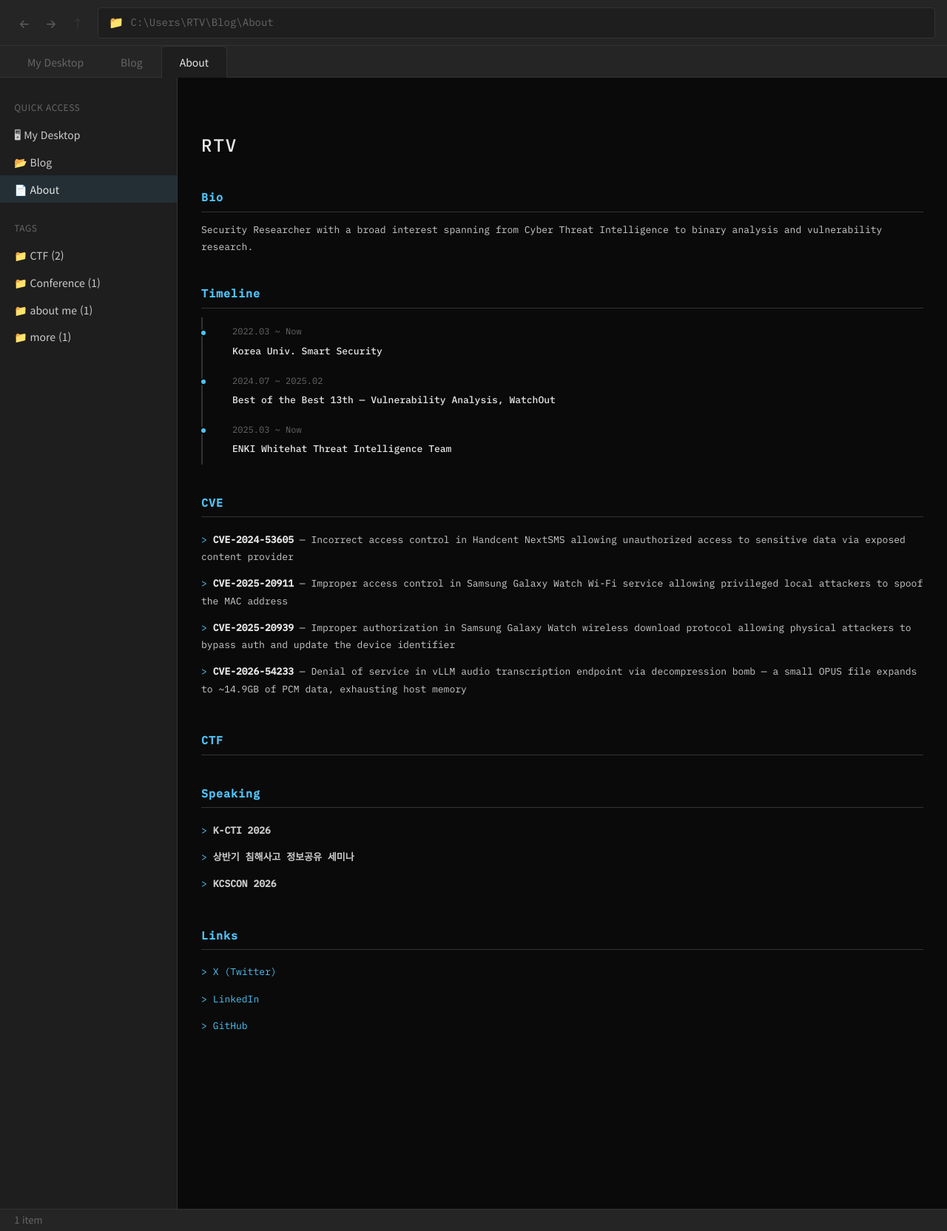
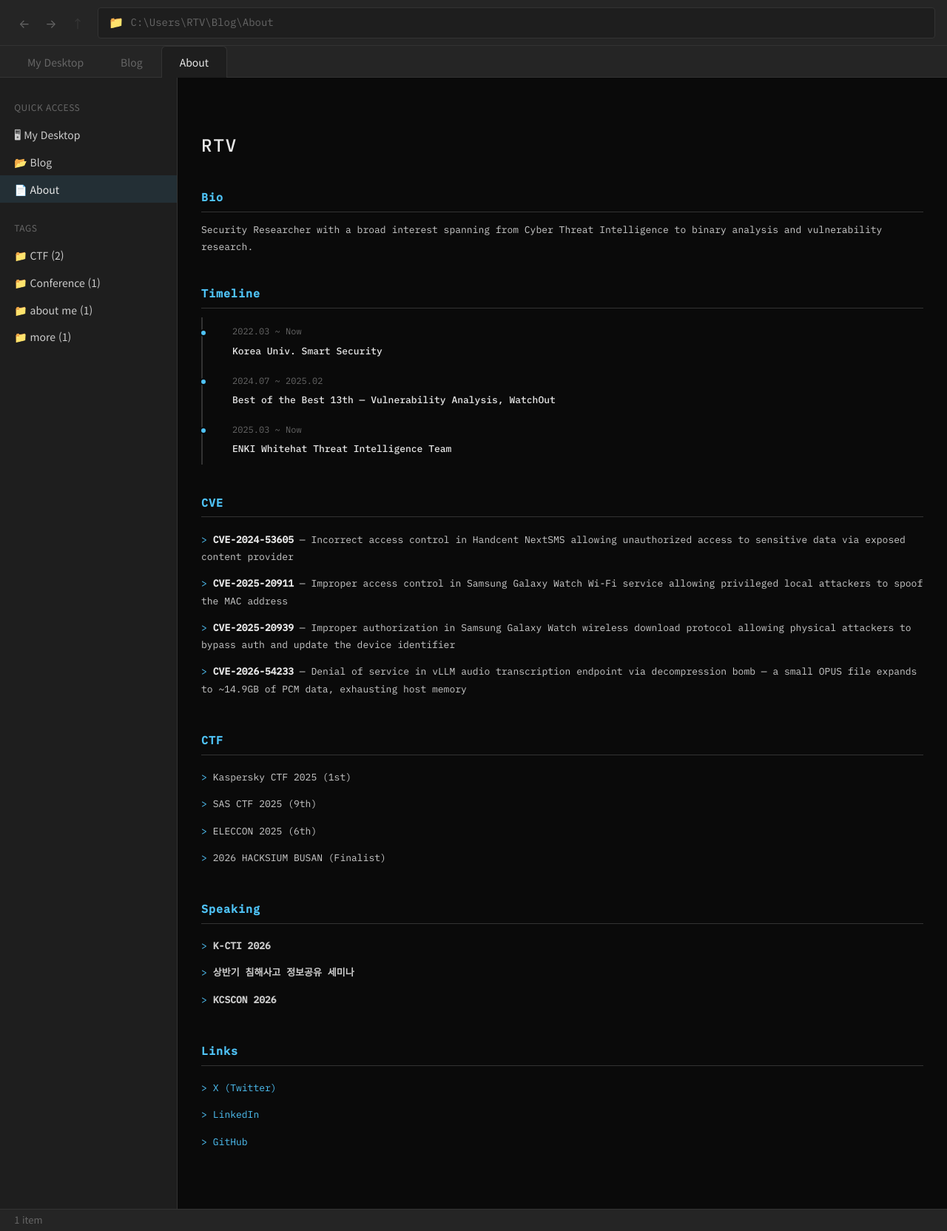
Before and after one commit to RTV-GIT/RTV-GIT.github.io, a Jekyll site: the page built from about.html, in a window 1280 px wide. Shown: the whole page at 74% size. Built offline with Jekyll 4.4.1, drawn with Linux system fonts in a browser that asks for light colours.

Commit message:
About: CTF 참가/수상 이력 4건 추가
Co-Authored-By: Claude Opus 4.6 (1M context) <noreply@anthropic.com>

```diff
--- a/about.html
+++ b/about.html
@@ -49,6 +49,12 @@ item_count: "1 item"
 
     <div class="about-section">
       <h2 class="about-heading">CTF</h2>
+      <ul class="about-list">
+        <li>Kaspersky CTF 2025 (1st)</li>
+        <li>SAS CTF 2025 (9th)</li>
+        <li>ELECCON 2025 (6th)</li>
+        <li>2026 HACKSIUM BUSAN (Finalist)</li>
+      </ul>
     </div>
 
     <div class="about-section">
```
